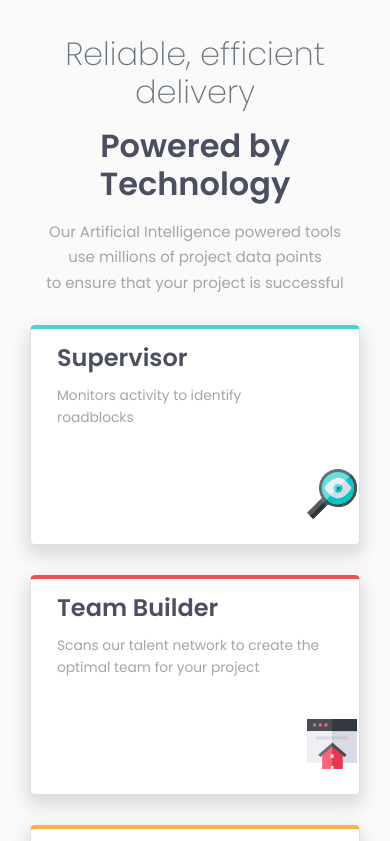
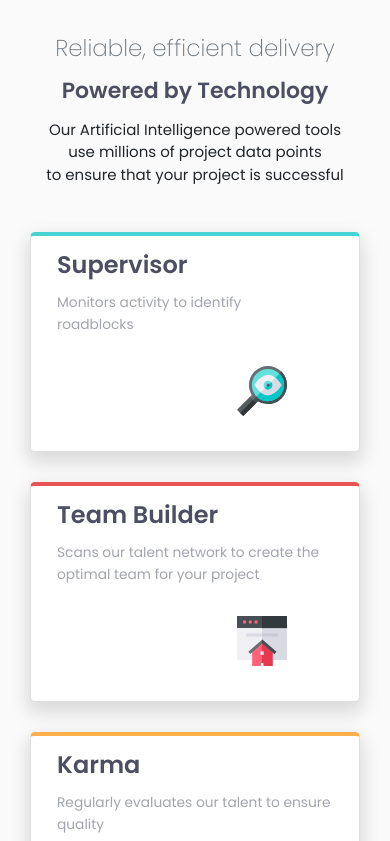
Before and after one commit to varshinism/Four_Card_Feature_Section, a plain HTML site: page index.html in a window 390 px wide. Shown: the top 841 px of the page. Drawn offline with nearby package versions, Linux system fonts and the light colour scheme; a script that the page names is missing.

Commit message:
Update style.css

```diff
--- a/style.css
+++ b/style.css
@@ -33,7 +33,7 @@ body {
     font-weight: 600;
 }
 
-.header p{
+.header h6{
     margin: 0;
     color: hsl(229, 6%, 66%);
     line-height: 1.7;
@@ -48,6 +48,7 @@ body {
 }
 
 .wrap .card {
+    display: flex;
     max-width: 350px;
     height: 220px;
     margin-top: 30px;
@@ -90,12 +91,13 @@ body {
     line-height: 22px;
 }
 
-.card-image {
+.card img {
     margin-top: 40px;
-    float: right;
     width: 50px;
-    margin-left: 250px;
+    height: 50px;
+    margin-left: 220px;
 }
+
 
 @media (max-width: 1100px){
     .header {
@@ -103,8 +105,26 @@ body {
         padding-left: 20px;
     }
 
+    .header h1 {
+        font-size: 23px;
+    }
+
+    .header h2 {
+        font-size: 22px;
+    }
+
+    .header h6 {
+        font-size: 15px;
+    }
+
     .wrap {
         flex-direction: column;
+    }
 
+    .card img {
+        margin-top: 30px;
+        width: 50px;
+        height: 50px;
+        margin-left: 180px;
     }
 }
```
